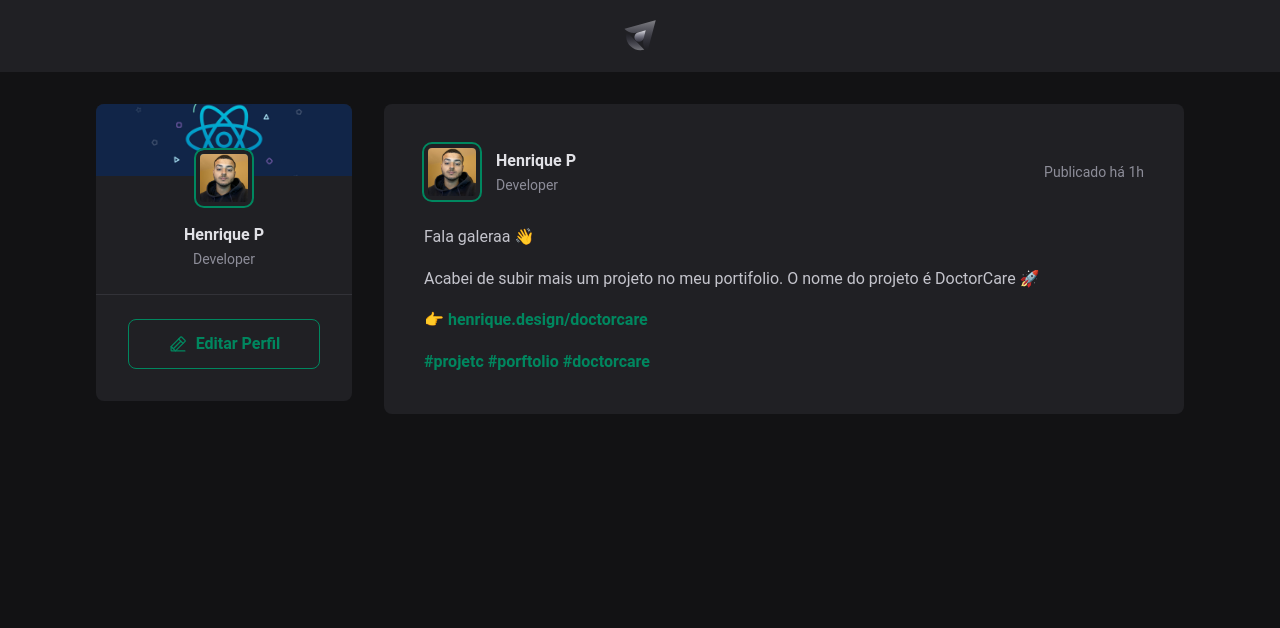
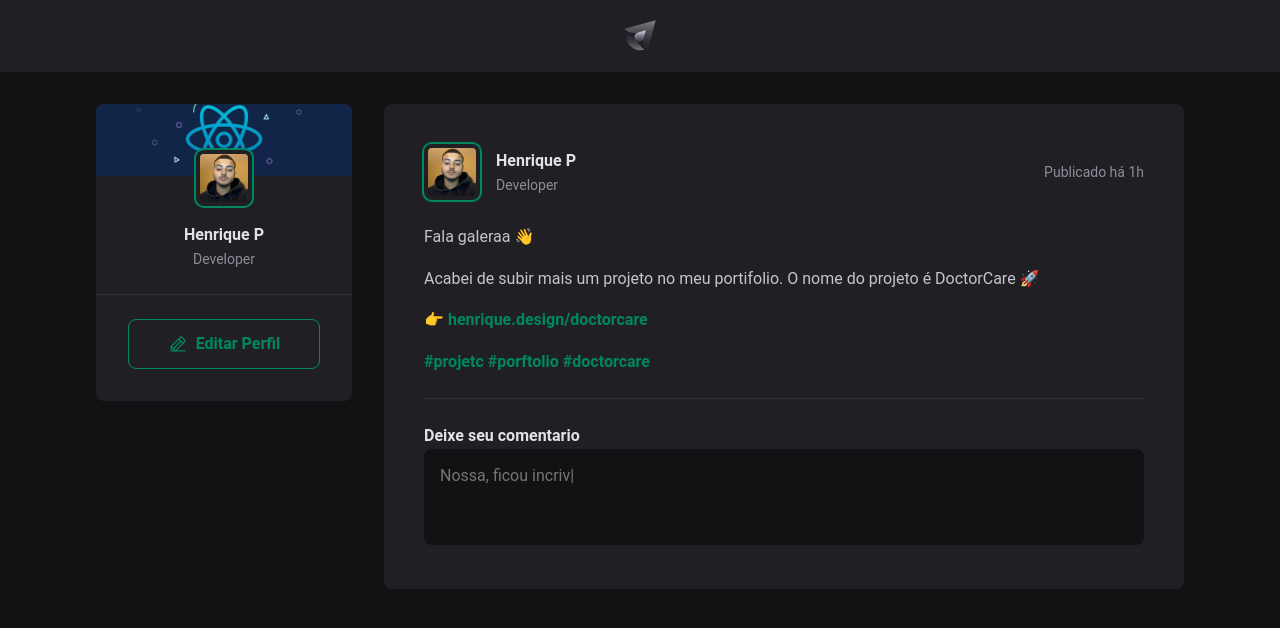
Before and after one commit to Zilla3k/QuickTweet, a React (Vite) app: page / in a window 1280 px wide. Shown: the top 628 px of the page. Built offline with nearby package versions, Linux system fonts and the light colour scheme.

Commit message:
form comentarios

```diff
--- a/src/components/Post/Post.jsx
+++ b/src/components/Post/Post.jsx
@@ -34,6 +34,16 @@ export function Post() {
           <a href="">#doctorcare</a>
         </p>
       </div>
+
+      <form className={styles.formComment}>
+        <strong>Deixe seu comentario</strong>
+
+        <textarea placeholder="Nossa, ficou incriv|" />
+
+        <div>
+          <button type="submit">Comentar</button>
+        </div>
+      </form>
     </article>
   );
 }
--- a/src/components/Post/Post.module.css
+++ b/src/components/Post/Post.module.css
@@ -1,5 +1,5 @@
 .post {
-  background: var(--gray-800);
+  background-color: var(--gray-800);
   border-radius: 8px;
   padding: 2.5rem;
 }
@@ -45,7 +45,7 @@
   gap: 1rem;
 }
 
-.author img{
+.author > img{
   box-sizing: initial;
   width: 3rem;
   height: 3rem;
@@ -54,16 +54,66 @@
   outline: 2px solid var(--green-500);
 }
 
-.authorInfo strong{
+.authorInfo > strong{
   display: block;
   color: var(--gray-100);
   line-height: 1.6rem;
 
 }
 
-.authorInfo span{
+.authorInfo > span{
   display: block;
   font-size: 0.875rem;
   color: var(--gray-400);
   line-height: 1.6;
 }
+
+.formComment{
+  width: 100%;
+  margin-top: 1.5rem;
+  padding-top: 1.5rem;
+  border-top: 1px solid var(--gray-600);
+}
+
+.formComment > strong{
+  line-height: 1.6;
+  color: var(--gray-100);
+}
+
+.formComment > textarea {
+  width: 100%;
+  height: 6rem;
+  padding: 1rem;
+  background-color: var(--gray-900);
+  resize: none;
+  border: 0;
+  border-radius: 8px;
+  color: var(--gray-100);
+  line-height: 1.4;
+}
+
+.formComment div{
+  visibility: hidden;
+  max-height: 0;
+}
+
+.formComment:focus-within div{
+  visibility: visible;
+  max-height: none;
+}
+
+.formComment button[type='submit']{
+  padding: 1rem 1.5rem;
+  margin-top: 1rem;
+  border-radius: 8px;
+  border: 0;
+  background-color: var(--green-500);
+  color:var(--white);
+  font-weight: bold;
+  cursor: pointer;
+  transition: background-color .2s;
+}
+
+.formComment button[type='submit']:hover{
+  background-color: var(--green-300);
+}
--- a/src/global.css
+++ b/src/global.css
@@ -11,6 +11,11 @@
   /*  */
   --green-300: #00B37E;
   --green-500: #00875F;
+}
+
+:focus{
+  outline: transparent;
+  box-shadow: 0 0 0 2px var(--green-500);
 }
 
 
```
